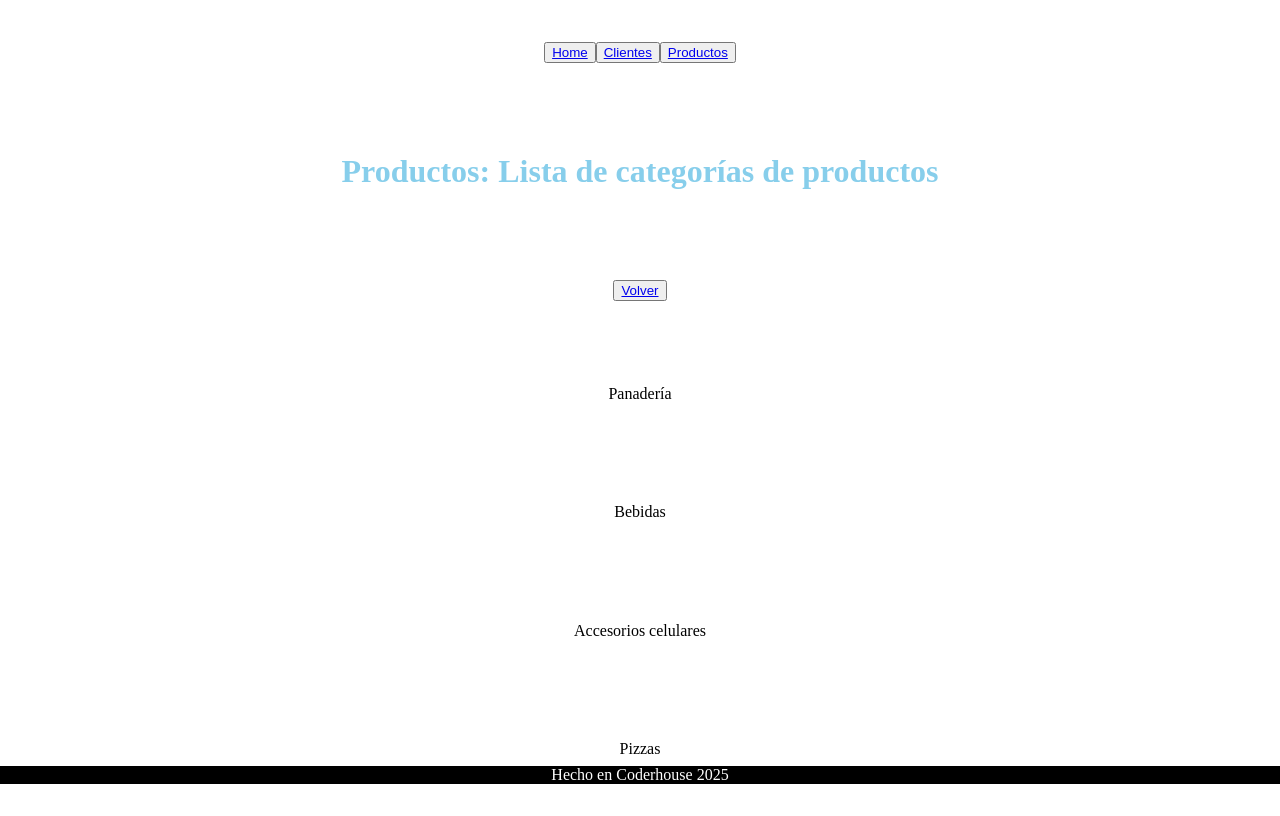
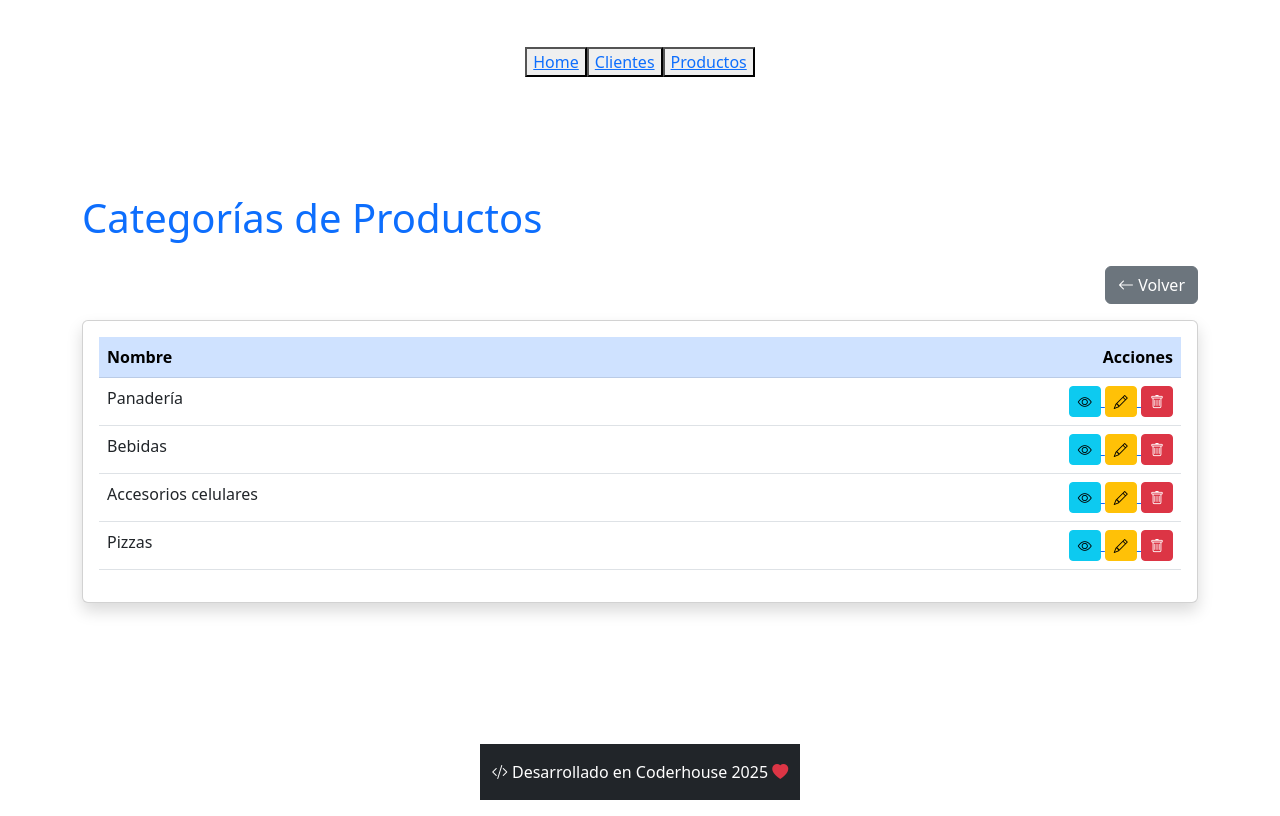
Before and after one commit to orquera10/RAIn25, a Django app: page /producto/productocategoria/list/ in a window 1280 px wide. Run offline with Django 5.2, Linux system fonts and the light colour scheme; data comes from the database, SQL or seed files in the repository; both versions use the stored data as it was after the commit.

Commit message:
agrega vistas basadas en clases para la gestión de categorías de productos, actualiza las URLs y mejora las plantillas con Bootstrap

```diff
--- a/core/templates/core/base.html
+++ b/core/templates/core/base.html
@@ -4,19 +4,28 @@
     <meta charset="UTF-8">
     <meta name="viewport" content="width=device-width, initial-scale=1.0">
     <title>Coderhouse</title>
+    <!-- Bootstrap CSS -->
+    <link href="https://cdn.jsdelivr.net/npm/bootstrap@5.3.0/dist/css/bootstrap.min.css" rel="stylesheet">
+    <!-- Bootstrap Icons -->
+    <link href="https://cdn.jsdelivr.net/npm/bootstrap-icons@1.10.0/font/bootstrap-icons.css" rel="stylesheet">
 </head>
 <body style="display:grid; justify-items: center; align-items: center; height: 100vh;">
 
     {% include 'core/navbar.html' %}
 
-    <h1 style="color: skyblue;">
-        {% block title %}
-        {% endblock title %}
-    </h1>
+    <div class="container mt-4">
+        <h1 class="text-primary mb-4">
+            {% block title %}
+            {% endblock title %}
+        </h1>
 
-    {% block content %}
-    {% endblock content %}
+        {% block content %}
+        {% endblock content %}
+    </div>
 
     {% include 'core/footer.html' %}
+
+    <!-- Bootstrap JS -->
+    <script src="https://cdn.jsdelivr.net/npm/bootstrap@5.3.0/dist/js/bootstrap.bundle.min.js"></script>
 </body>
 </html>
--- a/core/templates/core/footer.html
+++ b/core/templates/core/footer.html
@@ -1,9 +1,13 @@
-<p style="position: fixed;
-          bottom: 0;
-          left: 0;
-          right: 0;
-          background-color: black;
-          color: white;
-          text-align: center">
-    Hecho en Coderhouse 2025
-</p>
+<footer class="footer mt-auto py-3 bg-dark">
+    <div class="container">
+        <div class="row">
+            <div class="col text-center">
+                <p class="text-white mb-0">
+                    <i class="bi bi-code-slash"></i>
+                    Desarrollado en Coderhouse 2025
+                    <i class="bi bi-heart-fill text-danger"></i>
+                </p>
+            </div>
+        </div>
+    </div>
+</footer>
--- a/producto/templates/producto/productocategoria_create.html
+++ b/producto/templates/producto/productocategoria_form.html
@@ -1,7 +1,11 @@
 {% extends 'core/base.html' %}
 
 {% block title %}
-    Productos: Crear Categoría de Productos
+    {% if form.instance.pk %}
+        Productos: Modificar Categoría de Productos
+    {% else %}
+        Productos: Crear Categoría de Productos
+    {% endif %}
 {% endblock title %}
 
 {% block content %}
--- a/producto/templates/producto/productocategoria_list.html
+++ b/producto/templates/producto/productocategoria_list.html
@@ -1,14 +1,56 @@
 {% extends 'core/base.html' %}
 
 {% block title %}
-    Productos: Lista de categorías de productos
+    Categorías de Productos
 {% endblock title %}
 
 {% block content %}
-    <button>
-        <a href="{% url 'producto:index' %}">Volver</a>
-    </button>
-    {% for object in productocategoria %}
-        <p> {{ object }} </p>
-    {% endfor %}
+    <div class="d-flex justify-content-end mb-3">
+        <a href="{% url 'producto:index' %}" class="btn btn-secondary">
+            <i class="bi bi-arrow-left"></i> Volver
+        </a>
+    </div>
+
+    <div class="card shadow">
+        <div class="card-body">
+            <div class="table-responsive">
+                <table class="table table-hover">
+                    <thead class="table-primary">
+                        <tr>
+                            <th>Nombre</th>
+                            <th class="text-end">Acciones</th>
+                        </tr>
+                    </thead>
+                    <tbody>
+                        {% for categoria in object_list %}
+                            <tr>
+                                <td>{{ categoria.nombre }}</td>
+                                <td class="text-end">
+                                    <a href="{% url 'producto:productocategoria_detail' categoria.id %}">
+                                        <button class="btn btn-info btn-sm" title="Ver detalles">
+                                            <i class="bi bi-eye"></i>
+                                        </button>
+                                    </a>
+                                   <a href="{% url 'producto:productocategoria_update' categoria.id %}">
+                                        <button class="btn btn-warning btn-sm" title="Modificar">
+                                            <i class="bi bi-pencil"></i>
+                                        </button>
+                                   </a>
+                                    <a href="{% url 'producto:productocategoria_delete' categoria.id %}">
+                                        <button class="btn btn-danger btn-sm" title="Eliminar">
+                                            <i class="bi bi-trash"></i>
+                                        </button>
+                                    </a>
+                                </td>
+                            </tr>
+                        {% empty %}
+                            <tr>
+                                <td colspan="3" class="text-center">No hay categorías registradas</td>
+                            </tr>
+                        {% endfor %}
+                    </tbody>
+                </table>
+            </div>
+        </div>
+    </div>
 {% endblock content %}
--- a/producto/urls.py
+++ b/producto/urls.py
@@ -8,12 +8,27 @@ urlpatterns = [
     path("", views.index, name="index"),
     path(
         "productocategoria/list/",
-        views.productocategoria_list,
+        views.ProductoCategoriaListView.as_view(),
         name="productocategoria_list",
     ),
     path(
         "productocategoria/create/",
-        views.productocategoria_create,
+        views.ProductoCategoriaCreateView.as_view(),
         name="productocategoria_create",
     ),
+    path(
+        "productocategoria/update/<int:pk>",
+        views.ProductoCategoriaUpdateView.as_view(),
+        name="productocategoria_update",
+    ),
+    path(
+        "productocategoria/detail/<int:pk>",
+        views.ProductoCategoriaDetailView.as_view(),
+        name="productocategoria_detail",
+    ),
+    path(
+        "productocategoria/delete/<int:pk>",
+        views.ProductoCategoriaDeleteView.as_view(),
+        name="productocategoria_delete",
+    ),
 ]
--- a/producto/views.py
+++ b/producto/views.py
@@ -1,4 +1,6 @@
 from django.shortcuts import render, redirect
+from django.urls import reverse_lazy
+from django.views.generic import ListView, CreateView, UpdateView, DeleteView, DetailView
 
 from . import models, forms
 
@@ -7,20 +9,44 @@ def index(request):
     return render(request, "producto/index.html")
 
 
-def productocategoria_list(request):
-    productocategoria = models.ProductoCategoria.objects.all()
-    contexto = {"productocategoria": productocategoria}
-    return render(request, "producto/productocategoria_list.html", contexto)
+# def productocategoria_list(request):
+#     productocategoria = models.ProductoCategoria.objects.all()
+#     contexto = {"productocategoria": productocategoria}
+#     return render(request, "producto/productocategoria_list.html", contexto)
+
+class ProductoCategoriaListView(ListView):
+    model = models.ProductoCategoria
+    # context_object_name = "productocategoria"
+    # template_name = "producto/productocategoria_list.html"
 
 
-def productocategoria_create(request):
-    if request.method == "GET":
-        form = forms.ProductoCategoriaForm()
-    if request.method == "POST":
-        form = forms.ProductoCategoriaForm(request.POST)
-        if form.is_valid():
-            form.save()
-            return redirect("producto:productocategoria_list")
+# def productocategoria_create(request):
+#     if request.method == "GET":
+#         form = forms.ProductoCategoriaForm()
+#     if request.method == "POST":
+#         form = forms.ProductoCategoriaForm(request.POST)
+#         if form.is_valid():
+#             form.save()
+#             return redirect("producto:productocategoria_list")
 
-    contexto = {"form": form}
-    return render(request, "producto/productocategoria_create.html", contexto)
+#     contexto = {"form": form}
+#     return render(request, "producto/productocategoria_create.html", contexto)
+
+class ProductoCategoriaCreateView(CreateView):
+    model = models.ProductoCategoria
+    form_class = forms.ProductoCategoriaForm
+    success_url = reverse_lazy("producto:productocategoria_list")
+    # template_name = "producto/productocategoria_create.html"
+
+class ProductoCategoriaUpdateView(UpdateView):
+    model = models.ProductoCategoria
+    form_class = forms.ProductoCategoriaForm
+    success_url = reverse_lazy("producto:productocategoria_list")
+
+class ProductoCategoriaDetailView(DetailView):
+    model = models.ProductoCategoria
+
+
+class ProductoCategoriaDeleteView(DeleteView):
+    model = models.ProductoCategoria
+    success_url = reverse_lazy("producto:productocategoria_list")
```
Also changed, not shown: producto/templates/producto/productocategoria_confirm_delete.html (added, +37 -0 lines), producto/templates/producto/productocategoria_detail.html (added, +42 -0 lines), db.sqlite3.
